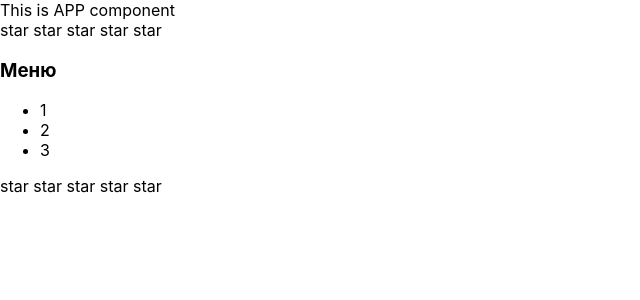
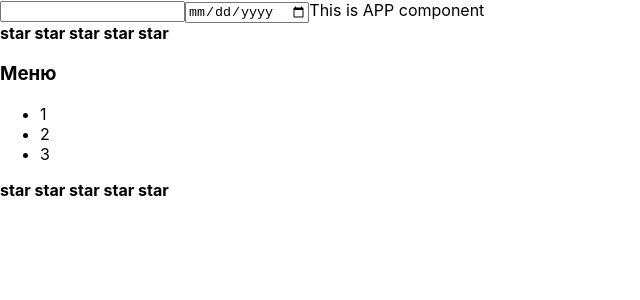
Before and after one commit to AndreyZaytsev90/MyRepository, a React (Create React App) app in the folder IT-KAMASUTRA/tempyarn/my-app/: page / in a window 1280 px wide. Shown: the top 300 px of the page, without its empty margins (0-640 px from the left). Built offline with nearby package versions, Linux system fonts and the light colour scheme.

Commit message:
change files

```diff
--- a/IT-KAMASUTRA/tempyarn/my-app/src/App.tsx
+++ b/IT-KAMASUTRA/tempyarn/my-app/src/App.tsx
@@ -19,6 +19,10 @@ function App() {
     console.log("App rendering")
     return (
         <div>
+            <input/>
+            <input checked={true} type= "date"/>
+
+
             <AppTitle/>
             <Rating/>
             <Accordion/>
--- a/IT-KAMASUTRA/tempyarn/my-app/src/components/Rating/Rating.tsx
+++ b/IT-KAMASUTRA/tempyarn/my-app/src/components/Rating/Rating.tsx
@@ -4,11 +4,11 @@ export function Rating() {
     console.log("Rating rendering")
     return (
         <div>
-            <Star/>
-            <Star/>
-            <Star/>
-            <Star/>
-            <Star/>
+            <Star selected={true}/>
+            <Star selected={true}/>
+            <Star selected={false}/>
+            <Star selected={false}/>
+            <Star selected={false}/>
         </div>
 
     )
@@ -17,5 +17,5 @@ export function Rating() {
 
 function Star() {
     console.log("Star rendering")
-    return <span>star </span>
+    return <span><b>star </b></span>
 }
```
